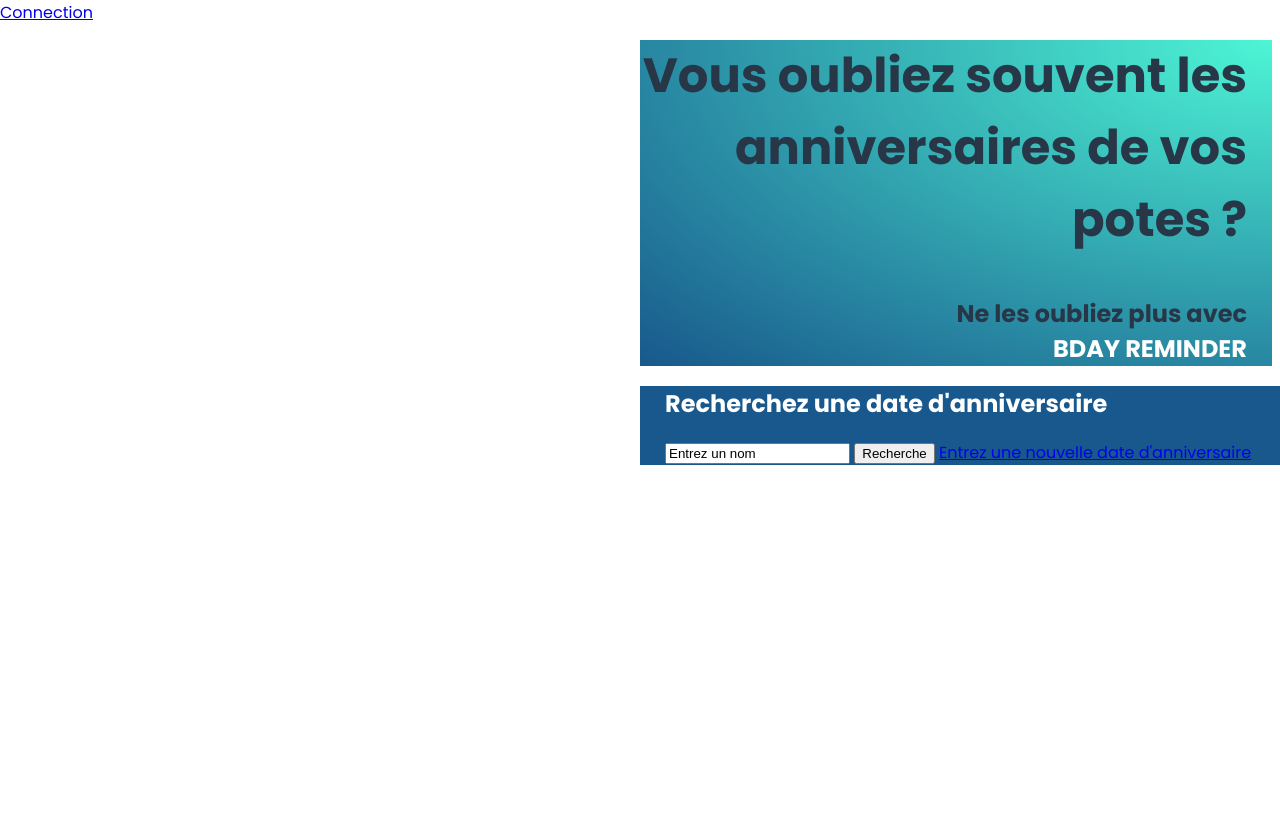
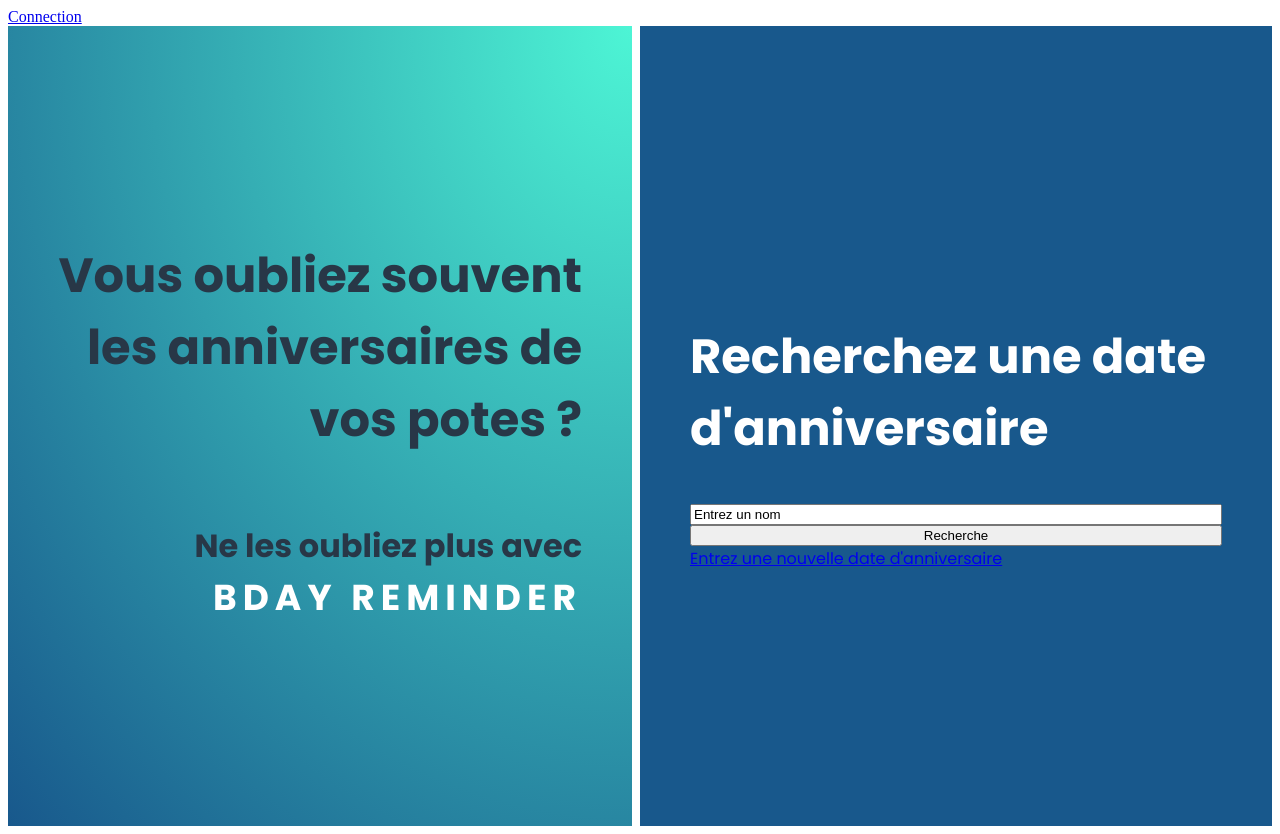
Before and after one commit to Sigmanificient/bday-reminder, a plain HTML site: page site/index.html in a window 1280 px wide. Before the commit the page ends 800 px from the top, so only its background shows below. Drawn offline with Linux system fonts and the light colour scheme.

Commit message:
scss left part #2

```diff
--- a/site/scss/style.scss
+++ b/site/scss/style.scss
@@ -5,34 +5,43 @@ $white: white;
 
 @import url('https://fonts.googleapis.com/css2?family=Poppins:wght@400;700&display=swap');
 
-body {
+main {
   margin: 0;
   display: grid;
-  grid-template-columns: 1fr 1fr;
+
+  @media (min-width: 1200px) {
+    grid-template-columns: 1fr 1fr;
+  }
+
   font-family: 'Poppins', sans-serif;
   font-weight: 400;
 
   & > section {
-    height: 100vh;
     display: grid;
     place-content: center;
+    padding: 0 50px;
+
+    @media (min-width: 1200px) {
+      height: 100vh;
+    }
   }
 }
 
 .left {
-
   color: $color-primary-700;
   background: radial-gradient(ellipse at top right, $color-secondary-400, $color-primary-400);
   text-align: right;
-  border-right: 8px solid $white;
-  padding-right: 25px;
 
-  .title {
-    font-size: 48px;
+  @media (min-width: 1200px) {
+    border-right: 8px solid $white;
   }
 
   h2 {
+    font-size: 32px;
+
     strong {
+      font-size: 36px;
+      letter-spacing: 6px;
       text-transform: uppercase;
       color: $white;
     }
@@ -42,5 +51,9 @@ body {
 .right {
   color: $white;
   background-color: $color-primary-400;
-  padding-left: 25px;
+  text-align: left;
 }
+
+h1 {
+  font-size: 48px;
+}
```
Also changed, not shown: site/css/style.css, site/style.css (deleted), 1 other file.
